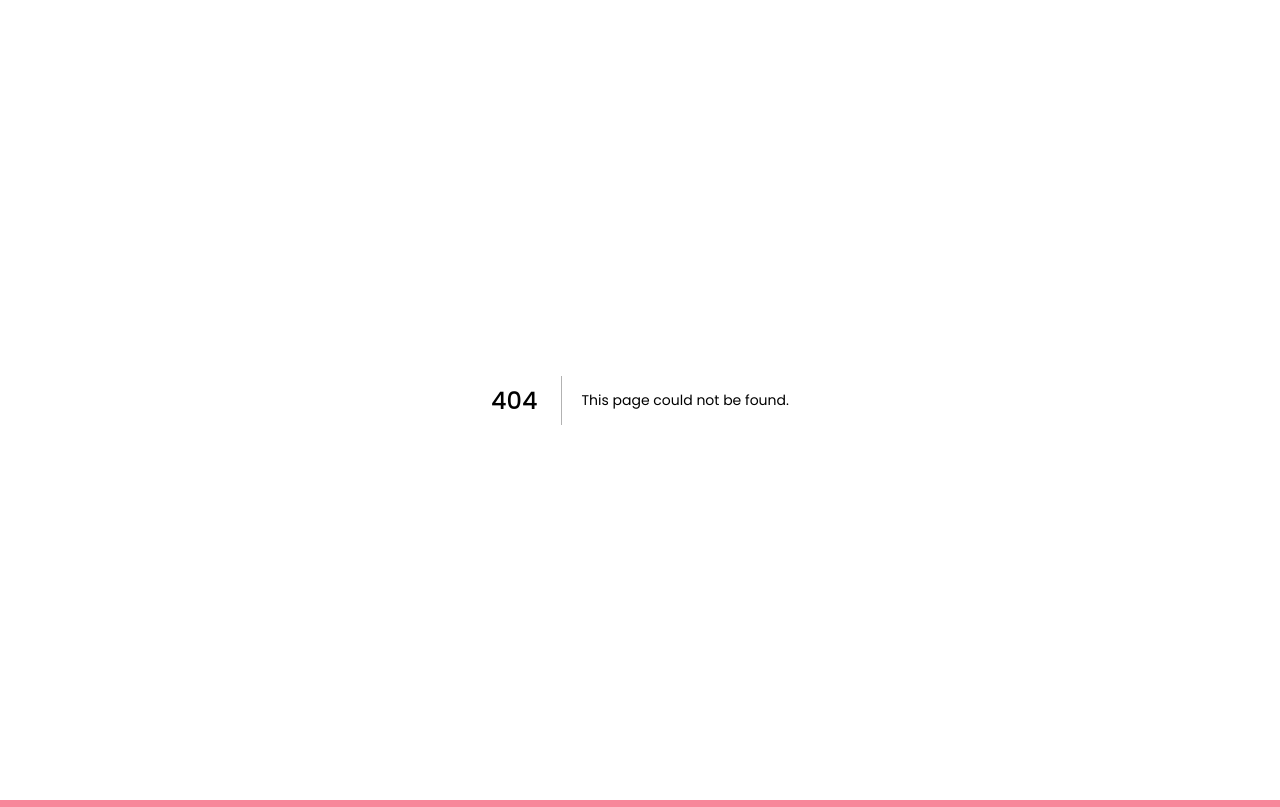
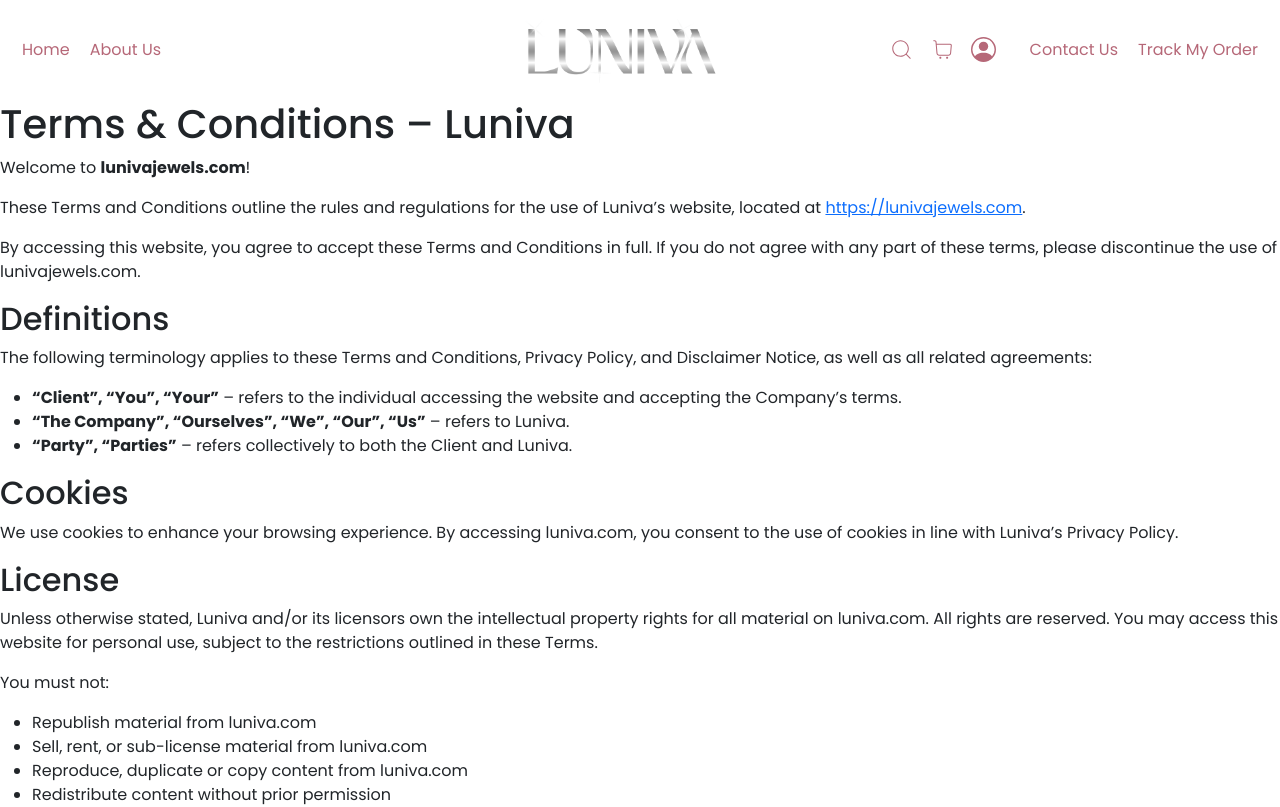
Before and after one commit to Mayank-Anonymously/gemorasilver, a Next.js app: page /terms-and-conditions in a window 1280 px wide. Before the commit this address had no page. Shown: the top 807 px of the page. Built offline with nearby package versions, Linux system fonts and the light colour scheme; a web font is replaced by a local one.

Commit message:
added changes

```diff
--- /dev/null
+++ b/pages/terms-and-conditions.js
@@ -0,0 +1,72 @@
+import Screen from '@/component/common/Screen';
+import React from 'react';
+
+const terms = () => {
+	return (
+		<Screen>
+			<div
+				dangerouslySetInnerHTML={{
+					__html: `<!DOCTYPE html>
+
+
+  <h1>Terms & Conditions – Luniva</h1>
+
+  <p>Welcome to <strong>lunivajewels.com</strong>!</p>
+  <p>These Terms and Conditions outline the rules and regulations for the use of Luniva’s website, located at <a href="https://lunivajewels.com">https://lunivajewels.com</a>.</p>
+  <p>By accessing this website, you agree to accept these Terms and Conditions in full. If you do not agree with any part of these terms, please discontinue the use of lunivajewels.com.</p>
+
+  <h2>Definitions</h2>
+  <p>The following terminology applies to these Terms and Conditions, Privacy Policy, and Disclaimer Notice, as well as all related agreements:</p>
+  <ul>
+    <li><strong>“Client”, “You”, “Your”</strong> – refers to the individual accessing the website and accepting the Company’s terms.</li>
+    <li><strong>“The Company”, “Ourselves”, “We”, “Our”, “Us”</strong> – refers to Luniva.</li>
+    <li><strong>“Party”, “Parties”</strong> – refers collectively to both the Client and Luniva.</li>
+  </ul>
+
+  <h2>Cookies</h2>
+  <p>We use cookies to enhance your browsing experience. By accessing luniva.com, you consent to the use of cookies in line with Luniva’s Privacy Policy.</p>
+
+  <h2>License</h2>
+  <p>Unless otherwise stated, Luniva and/or its licensors own the intellectual property rights for all material on luniva.com. All rights are reserved. You may access this website for personal use, subject to the restrictions outlined in these Terms.</p>
+  <p>You must not:</p>
+  <ul>
+    <li>Republish material from luniva.com</li>
+    <li>Sell, rent, or sub-license material from luniva.com</li>
+    <li>Reproduce, duplicate or copy content from luniva.com</li>
+    <li>Redistribute content without prior permission</li>
+  </ul>
+
+  <h2>User Comments</h2>
+  <p>Parts of this website may allow users to post comments, opinions, or feedback. Luniva does not pre-screen or edit user comments before they appear. The views expressed in comments belong solely to the individuals who post them.</p>
+
+  <h2>Hyperlinking to Our Content</h2>
+  <p>Certain organizations such as government agencies, search engines, news organizations, and online directories may link to our website without prior approval. Other organizations may request permission. Approval will be granted if the link is appropriate, non-deceptive, and contextually relevant.</p>
+
+  <h2>iFrames</h2>
+  <p>You may not create frames around our webpages that alter the appearance or functionality of the site without prior written consent.</p>
+
+  <h2>Content Liability</h2>
+  <p>We are not responsible for content that appears on external websites linking to luniva.com. You agree to indemnify Luniva against any claims arising from your linking practices.</p>
+
+  <h2>Reservation of Rights</h2>
+  <p>We reserve the right to request removal of any links to our website. By continuing to link to luniva.com, you agree to comply with these Terms. We may amend these Terms and our linking policy at any time.</p>
+
+  <h2>Disclaimer</h2>
+  <p>To the fullest extent permitted by law, Luniva disclaims all warranties, representations, and conditions regarding the website and its use.</p>
+  <p>Nothing in this disclaimer will limit or exclude:</p>
+  <ul>
+    <li>Liability for death or personal injury caused by negligence</li>
+    <li>Liability for fraud or misrepresentation</li>
+    <li>Any liability not permitted to be excluded by law</li>
+  </ul>
+
+  <h2>Governing Law</h2>
+  <p>These Terms of Service and any related agreements shall be governed by and construed in accordance with the laws of India.</p>
+`,
+				}}
+			/>
+		</Screen>
+	);
+};
+
+export default terms;
```
